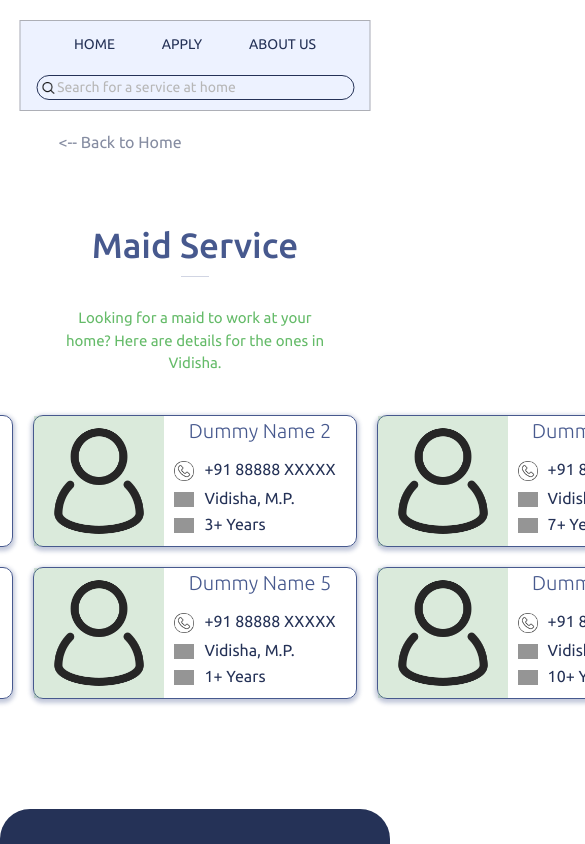
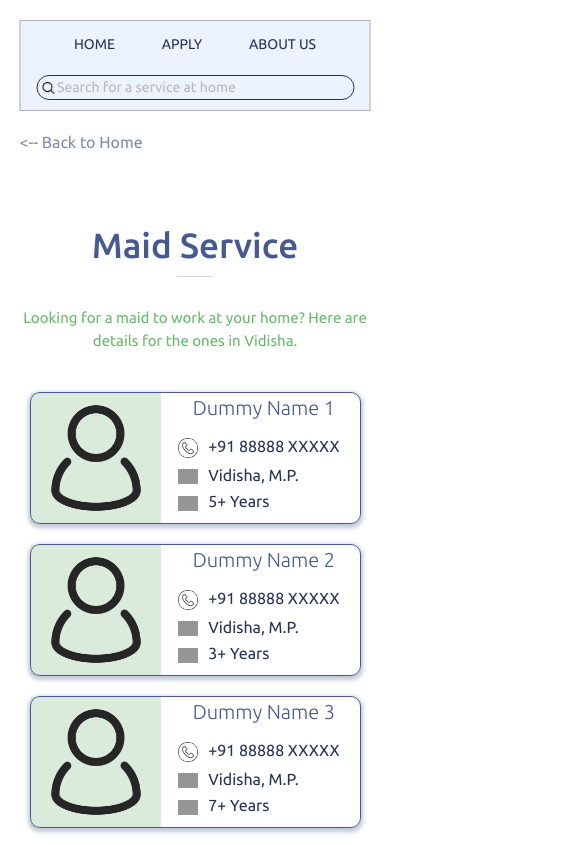
Before and after one commit to aaravgavshinde/cozyservice, a React (Create React App) app: page /maid in a window 390 px wide. Shown: the top 844 px of the page, 585 px wide, since content can reach past the window. Built offline with nearby package versions, Linux system fonts and the light colour scheme; grey boxes are pictures that could not be loaded.

Commit message:
improved responsiveness

```diff
--- a/src/Components/All Services/CommonCSS.css
+++ b/src/Components/All Services/CommonCSS.css
@@ -68,9 +68,37 @@
     margin-right: 10px;
 }
 
-@media screen and (min-width: 0) and (max-width: 1260) {
+@media screen and (min-width: 825px) and (max-width: 1260px) {
+    .details-box{
+        display: grid;
+        grid-template-columns: 1fr 1fr;
+        justify-content: center;
+        margin: 30px auto;
+    }
+}
+
+@media screen and (min-width: 513px) and (max-width: 825px) {
+    .details-box{
+        display: grid;
+        grid-template-columns: 1fr;
+        justify-content: center;
+        margin: 30px auto;
+    }
     .details-main-div{
-        width: 80%;
+        width: 70%;
         margin: auto;
     }
 }
+
+@media screen and (min-width: 0px) and (max-width: 513px) {
+    .details-box{
+        display: grid;
+        grid-template-columns: 1fr;
+        justify-content: center;
+        margin: 30px auto;
+    }
+    .details-main-div{
+        width: 90%;
+        margin: auto;
+    }
+}
--- a/src/Components/ApplyAsSP.css
+++ b/src/Components/ApplyAsSP.css
@@ -39,3 +39,10 @@
     font-size: 18px;
     color: #18264f;
 }
+
+@media screen and (min-width: 0px) and (max-width: 550px) {
+    .apply-main-div{
+        width: 95%;
+        margin: 150px auto;
+    }
+}
```
